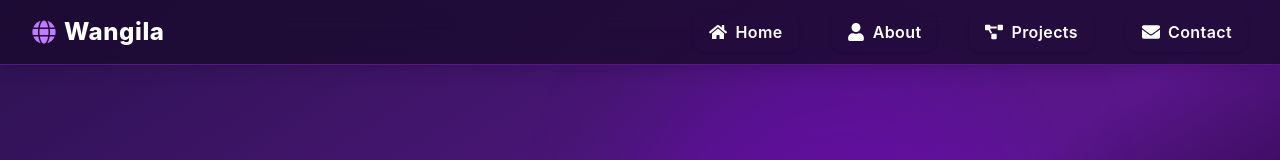
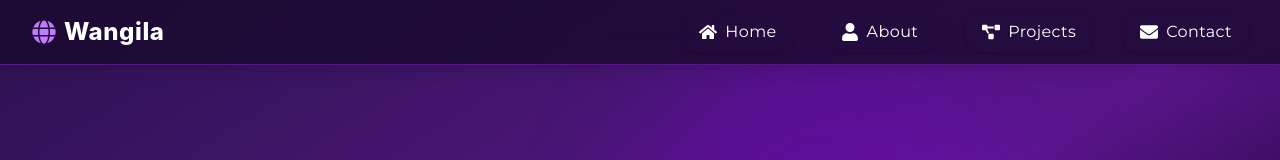
Before and after one commit to WangilaPrish/wangila_prish, a Next.js app in the folder wangila_portfolio/: page / in a window 1280 px wide. Shown: the top 160 px of the page. Built offline with nearby package versions, Linux system fonts and the light colour scheme.

Commit message:
feat: reorganize imports in page component and update Montserrat font class for consistency

```diff
--- a/wangila_portfolio/src/styles/global.css
+++ b/wangila_portfolio/src/styles/global.css
@@ -13,9 +13,9 @@ body {
 }
 
 
-.montserrat-<uniquifier> {
+.font-montserrat {
   font-family: "Montserrat", sans-serif;
   font-optical-sizing: auto;
-  font-weight: <weight>;
+  font-weight: 400;
   font-style: normal;
 }
```
Also changed, not shown: wangila_portfolio/src/app/page.tsx (+6 -7 lines).
